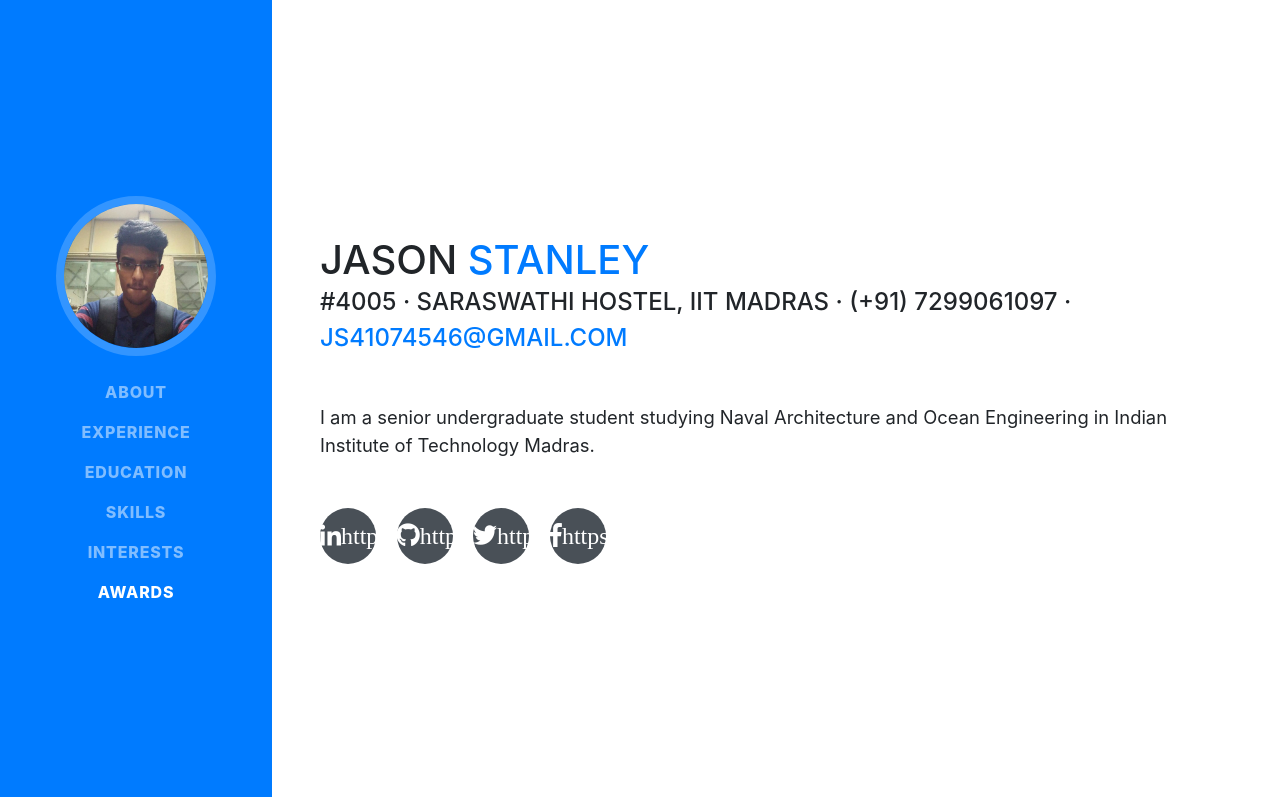
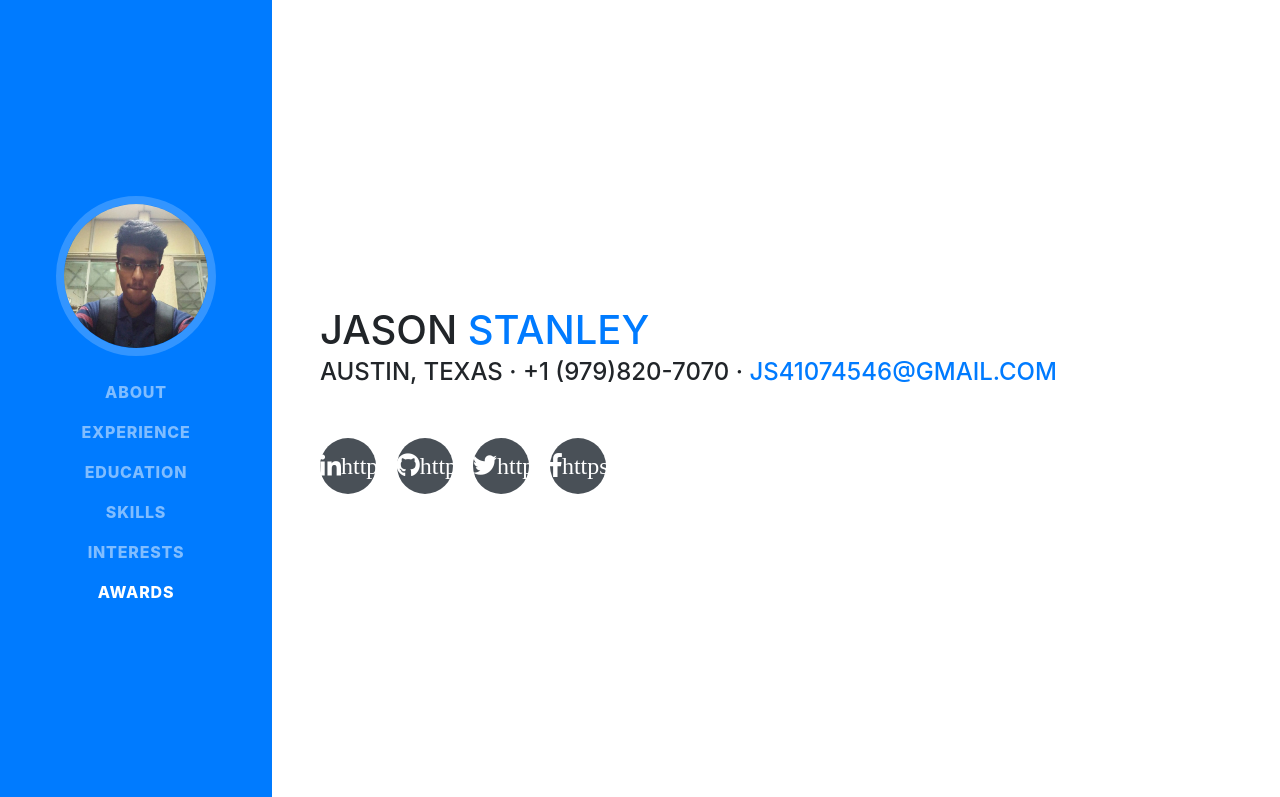
Before and after one commit to js061097/js061097.github.io, a website with bundled scripts: page index.html in a window 1280 px wide. Shown: the top 797 px of the page. Built offline with nearby package versions, Linux system fonts and the light colour scheme; a web font is replaced by a local one.

Commit message:
Update index.html

```diff
--- a/index.html
+++ b/index.html
@@ -66,10 +66,10 @@
           <h1 class="mb-0">Jason
             <span class="text-primary">Stanley</span>
           </h1>
-          <div class="subheading mb-5">#4005 · Saraswathi Hostel, IIT Madras · (+91) 7299061097 ·
+          <div class="subheading mb-5">Austin, Texas · +1 (979)820-7070 ·
             <a href="mailto:js41074546@gmail.com">js41074546@gmail.com</a>
           </div>
-          <p class="lead mb-5">I am a senior undergraduate student studying Naval Architecture and Ocean Engineering in Indian Institute of Technology Madras.</p>
+          <p class="lead mb-5"></p>
           <div class="social-icons">
             <a href="#">
               <i class="fab fa-linkedin-in">https://www.linkedin.com/in/j450n/</i>
```
